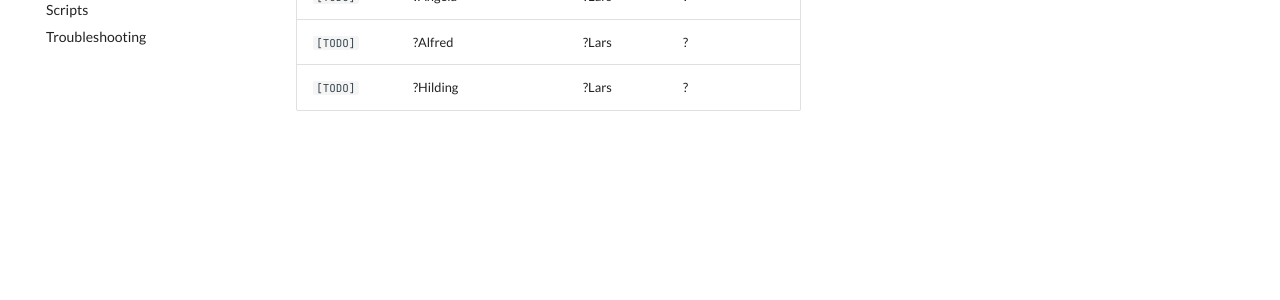
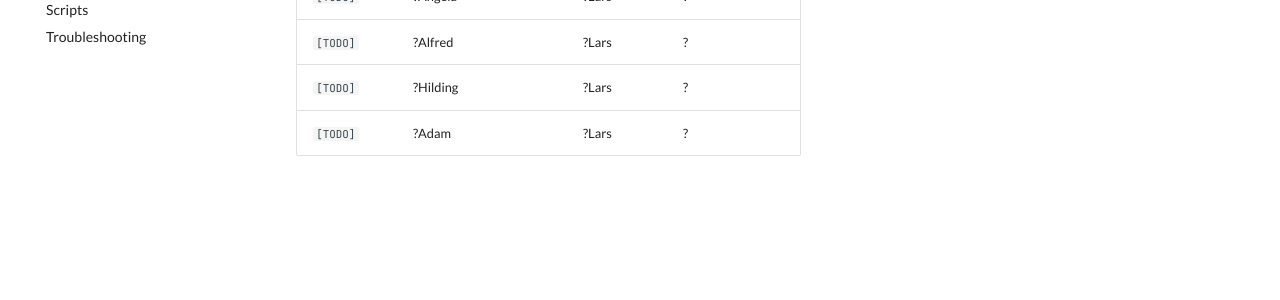
Before and after one commit to uppsala-makerspace/laser_cutter_guide, an MkDocs documentation site: the page built from docs/certified_operators.md, in a window 1280 px wide. Shown: the part 445-745 px from the top of the page. Built offline with MkDocs 1.6.1 and Material for MkDocs 9.7.7, drawn with Linux system fonts in a browser that asks for light colours; comment, search, counter and statistics services are not loaded.

Commit message:
Update certified_operators.md

```diff
--- a/docs/certified_operators.md
+++ b/docs/certified_operators.md
@@ -13,3 +13,4 @@ Picture |Certified operator name|Certified by|Certification date
 `[TODO]`|?Angela                |?Lars       |?
 `[TODO]`|?Alfred                |?Lars       |?
 `[TODO]`|?Hilding               |?Lars       |?
+`[TODO]`|?Adam                  |?Lars       |?
```
